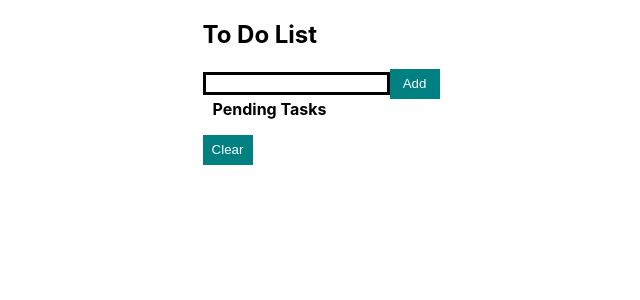
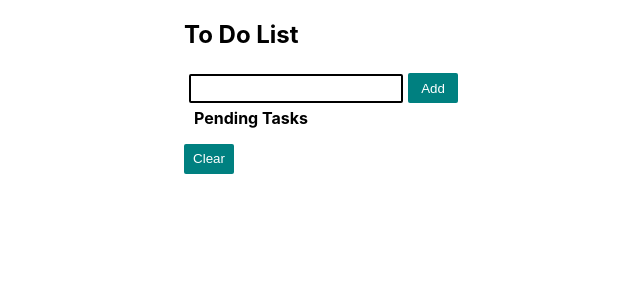
Before and after one commit to safegergis/react-todolist, a React (Create React App) app: page / in a window 1280 px wide. Shown: the top 300 px of the page, without its empty margins (319-959 px from the left). Built offline with nearby package versions, Linux system fonts and the light colour scheme.

Commit message:
completed app and implemented clear function

```diff
--- a/src/App.js
+++ b/src/App.js
@@ -2,9 +2,6 @@ import logo from './logo.svg';
 import './App.css';
 import styled from "styled-components";
 import React, { useState } from 'react';
-
-
-
 
 const Container = styled.div`
   display: flex;
@@ -19,11 +16,15 @@ const Button = styled.button`
   color: white;
   height: 30px;
   width: 50px;
-  border-redius: 2px;
+  border-radius: 2px;
   cursor: pointer;
 `;
 const Text =  styled.input`
-  border: 3px solid #000;
+  border: 2px solid #000;
+  width: 200px;
+  padding: 5px;
+  border-radius: 2px;
+  margin: 5px;
 `;
 const TaskCount = styled.span`
   margin: 10px;
@@ -31,6 +32,16 @@ const TaskCount = styled.span`
 const Tasks = styled.div`
 
 `;
+const LIST = styled.li`
+  listStyle:"none";
+  text-decoration: "line-through";
+`
+
+function App() {
+  const [input, setInput] = useState("")
+  const [todoList, setTodoList] = useState([]);
+  const [completedTaskCount, setCompletedTaskCount] = useState(0);
+
   const handleClick = () => {
     const id = todoList.length + 1;
     setTodoList((prev) => [
@@ -39,20 +50,36 @@ const handleClick = () => {
         id: id,
         task: input,
         complete: false,
-    },
+      }
     ]);
     setInput("");
   };
-function App() {
-  const [input, setInput] = useState("")
-  const [todoList, setTodoList] = useState([]);
-  const [completedTaskCount, setCompletedTaskCount] = useState(0);
 
+const handleComplete = (id) => {
+  let list = todoList.map((task) => {
+    let item = {};
+    if (task.id == id) {
+      if (!task.complete){
+        setCompletedTaskCount(completedTaskCount+1);
+      } else {
+        setCompletedTaskCount(completedTaskCount-1);
+      }
+      item = {...task, complete: !task.complete};
+      } else item = {...task};
+      return item;
+    });
+    setTodoList(list);
+  };
+const handleClear = () => {
+  setTodoList(
+    todoList.filter(t => t.id == todoList.id)
+  )
+  }
   return (
     <Container>
         <div>
             <h2> To Do List </h2>
-            <Text value={input} onInput={(e) => setInput.apply(e.target.value)} />
+            <Text value={input} onChange={e => setInput(e.target.value)} />
             <Button onClick={() => handleClick()}>Add</Button>
           <Tasks>
             <TaskCount>
@@ -61,13 +88,27 @@ function App() {
           </Tasks>
           <div>
             <ul>
-
+              {todoList.map((todo) => {
+                return (
+                  <LIST
+                    complete={todo.complete}
+                    id={todo.id}
+                    onClick = {() => handleComplete(todo.id)}
+                    style = {{
+                      listStyle: "none",
+                      textDecoration: todo.complete && "line-through",
+                    }}
+                    >
+                      {todo.task}
+                    </LIST>
+                );
+              })}
             </ul>
           </div>
-          <Button>Clear</Button>
+          <Button onClick={() => handleClear()}>Clear</Button>
         </div>
     </Container>
   );
-}
+};
 
 export default App;
```
Lines whose indentation alone changed are shown as unchanged.
